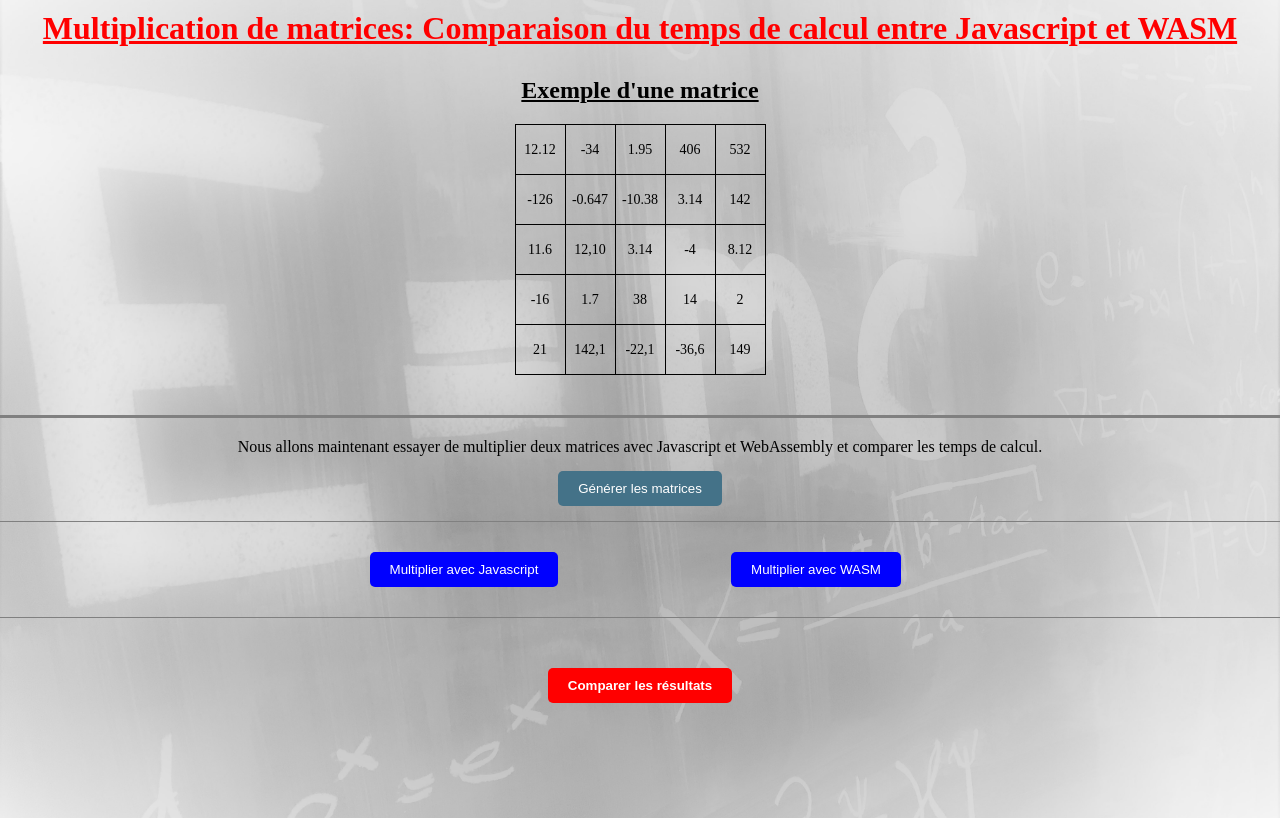
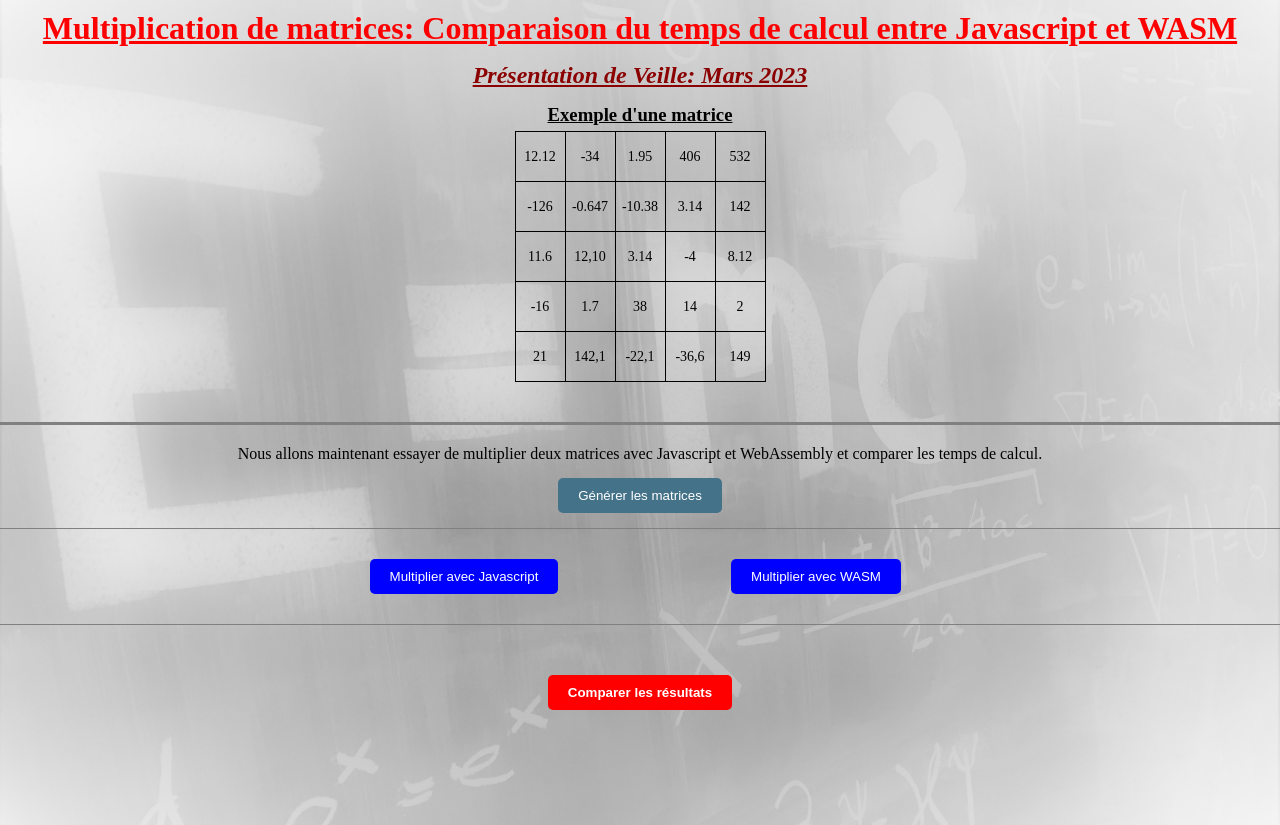
Before and after one commit to rkaawkaa/Veille-Matrice-Multiplication, a plain HTML site: page index.html in a window 1280 px wide. Drawn offline with Linux system fonts and the light colour scheme.

Commit message:
style changed

```diff
--- a/index.html
+++ b/index.html
@@ -11,8 +11,8 @@
     <div id="bg"></div>
     <div id="container">
       <h1>Multiplication de matrices: Comparaison du temps de calcul entre Javascript et WASM</h1>
-
-      <h2>Exemple d'une matrice</h2>
+      <h2 class="second-title">Présentation de Veille: Mars 2023</h1>
+      <h3 class="h3">Exemple d'une matrice</h3>
 
       <table>
         <tbody>
--- a/style.css
+++ b/style.css
@@ -7,6 +7,10 @@
   min-height: 100vh;
 }
 
+.second-title {
+  color: darkred;
+  margin-bottom: 15px;
+}
 #container {
     display: flex;
     flex-direction: column;
@@ -18,11 +22,16 @@
     backdrop-filter: blur(20px);
     filter: brightness(1);
   }
+  h3 {
 
+      text-align: center;
+      margin-bottom: 5px;
+      text-decoration: underline;
+  }
   h1 {
     text-align: center;
     margin-top: 10px;
-    margin-bottom: 30px;
+    margin-bottom: 15px;
     color: red;
     text-decoration: underline;
   }
@@ -30,6 +39,7 @@
   h2 {
     text-align: center;
     margin-bottom: 20px;
+    font-style: italic;
     text-decoration: underline;
   }
 
```
